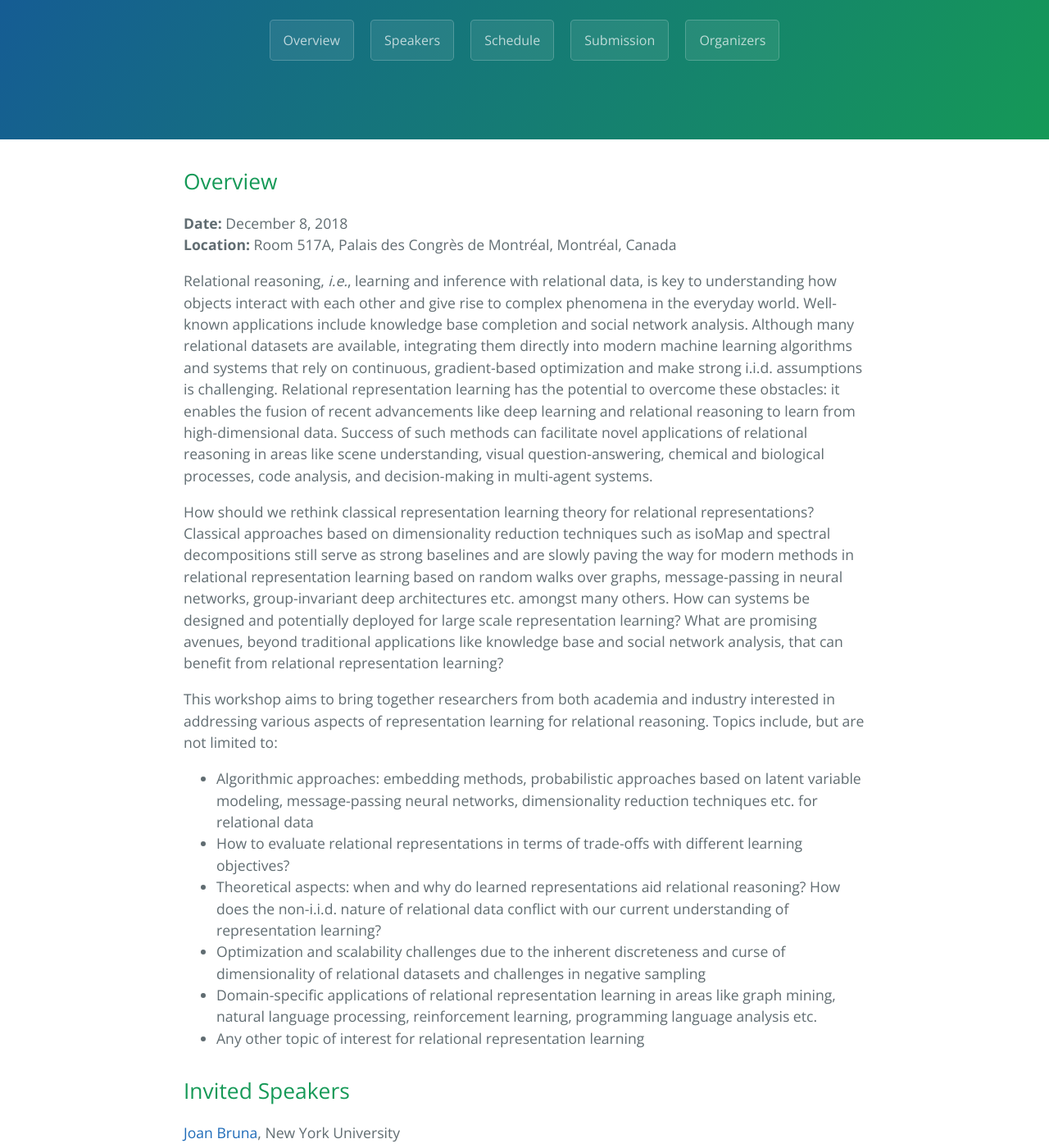
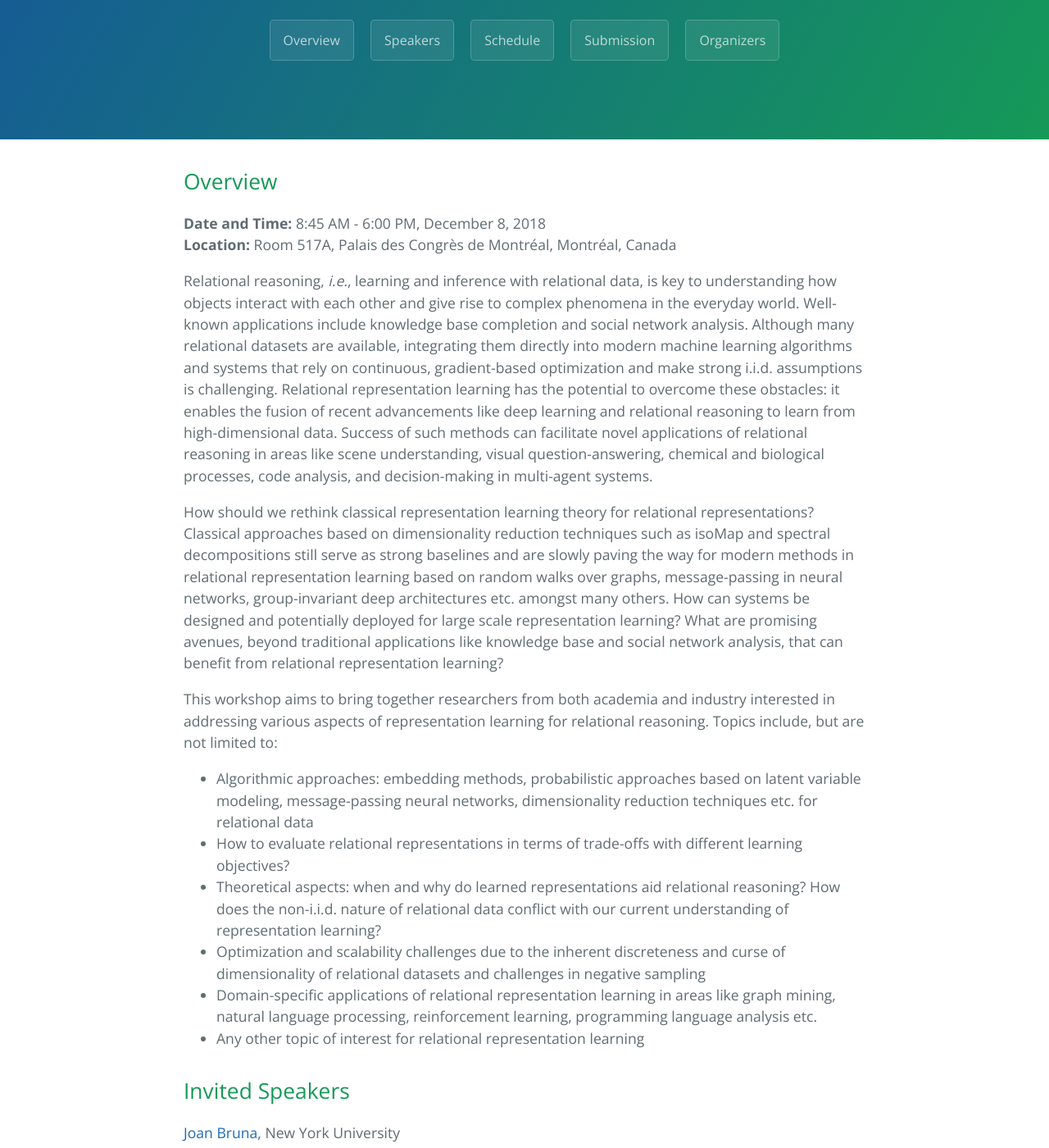
Before and after one commit to r2learning/r2learning.github.io, a Jekyll site: the page built from index.md, in a window 1280 px wide and 1400 px high, scrolled down 213 px. Shown: the whole window at 82% size. Built offline with Jekyll 4.4.1, drawn with Linux system fonts in a browser that asks for light colours; some of the changed text lies outside the part shown.

```diff
--- a/index.md
+++ b/index.md
@@ -5,7 +5,7 @@ title: Relational Representation Learning
 
 ## <a name="overview"></a> Overview
 
-**Date:** December 8, 2018
+**Date and Time:** 8:45 AM - 6:00 PM, December 8, 2018
 **Location:** Room 517A, Palais des Congrès de Montréal, Montréal, Canada
 
 Relational reasoning, *i.e.*, learning and inference with relational data, is key to understanding how objects interact with each other and give rise to complex phenomena in the everyday world. Well-known applications include knowledge base completion and social network analysis. Although many relational datasets are available, integrating them directly into modern machine learning algorithms and systems that rely on continuous, gradient-based optimization and make strong i.i.d. assumptions is challenging. Relational representation learning has the potential to overcome these obstacles: it enables the fusion of recent advancements like deep learning and relational reasoning to learn from high-dimensional data. Success of such methods can facilitate novel applications of relational reasoning in areas like scene understanding, visual question-answering, chemical and biological processes, code analysis, and decision-making in multi-agent systems.
@@ -29,8 +29,8 @@ This workshop aims to bring together researchers from both academia and industry
 [Timothy Lillicrap](http://contrastiveconvergence.net/~timothylillicrap/index.php), Google Deepmind
 [Marina Meila](https://www.stat.washington.edu/mmp/), University of Washington
 [Maximilian Nickel](https://mnick.github.io/), Facebook Artificial Intelligence Research
-[Oriol Vinyals](https://ai.google/research/people/OriolVinyals), Google Deepmind
-More TBA!
+<!-- [Oriol Vinyals](https://ai.google/research/people/OriolVinyals), Google Deepmind
+More TBA!  -->
 
 ## <a name="schedule"></a> Schedule
 Coming Soon!
```
